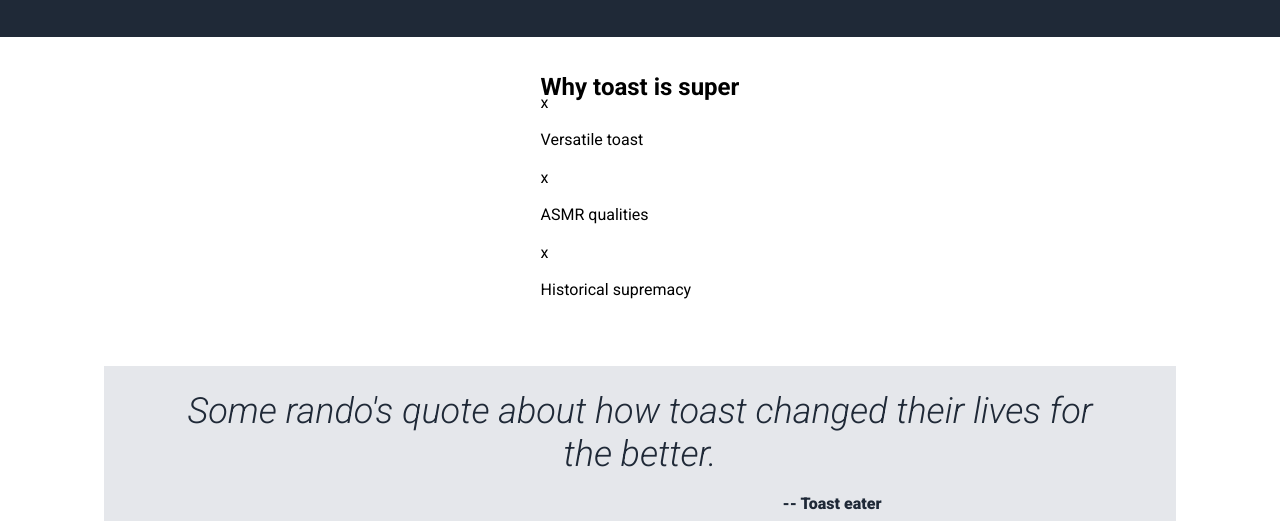
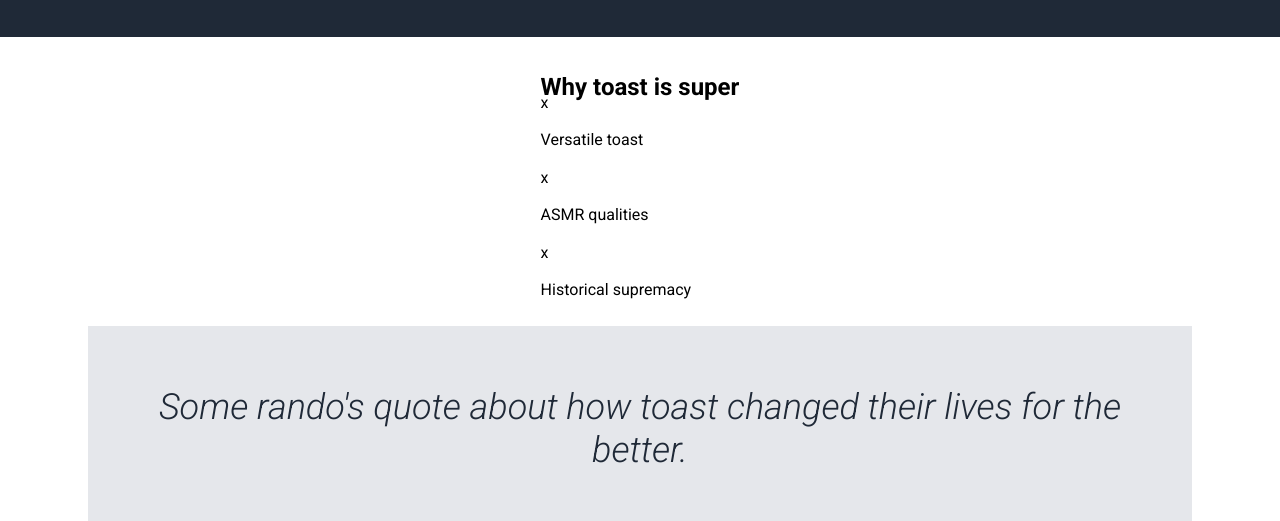
Before and after one commit to ginamc/odin-landingpage, a plain HTML site: page index.html in a window 1280 px wide. Shown: the part 251-772 px from the top of the page. Drawn offline with Linux system fonts and the light colour scheme.

Commit message:
made needless tweaks to the quote bloc

```diff
--- a/stylesheet/style.css
+++ b/stylesheet/style.css
@@ -103,7 +103,7 @@ a {
 .quote {
     background-color: #E5E7EB;
     padding: 24px;
-    margin: 48px;
+    margin: 8px 32px;
     color: #1F2937;
     display: flex;
     flex-direction: column;
@@ -113,14 +113,15 @@ a {
 .quotetext {
     font-size: 36px;
     font-weight: 300;
-    margin: 0 16px;
+    /* margin: 0 7em; */
     padding: 0 32px 0 32px;
     line-height: 1.2em;
 }
 
 .quoteauthor {
     font-weight: 900;
-    margin-left: 24em;
+    /* margin-left: 24em; */
+    text-align: end;
 }
 
 .lastcall {
```
